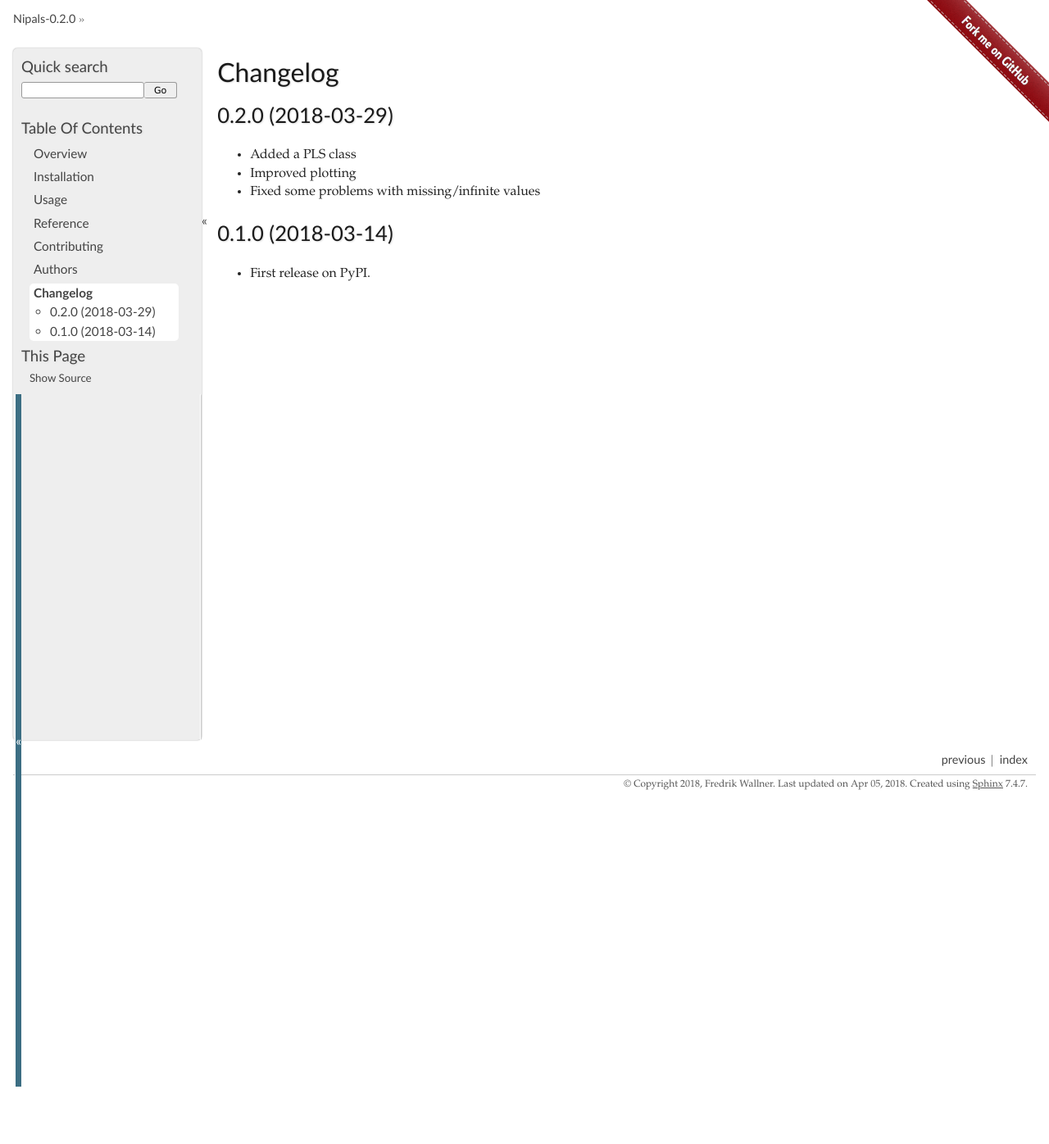
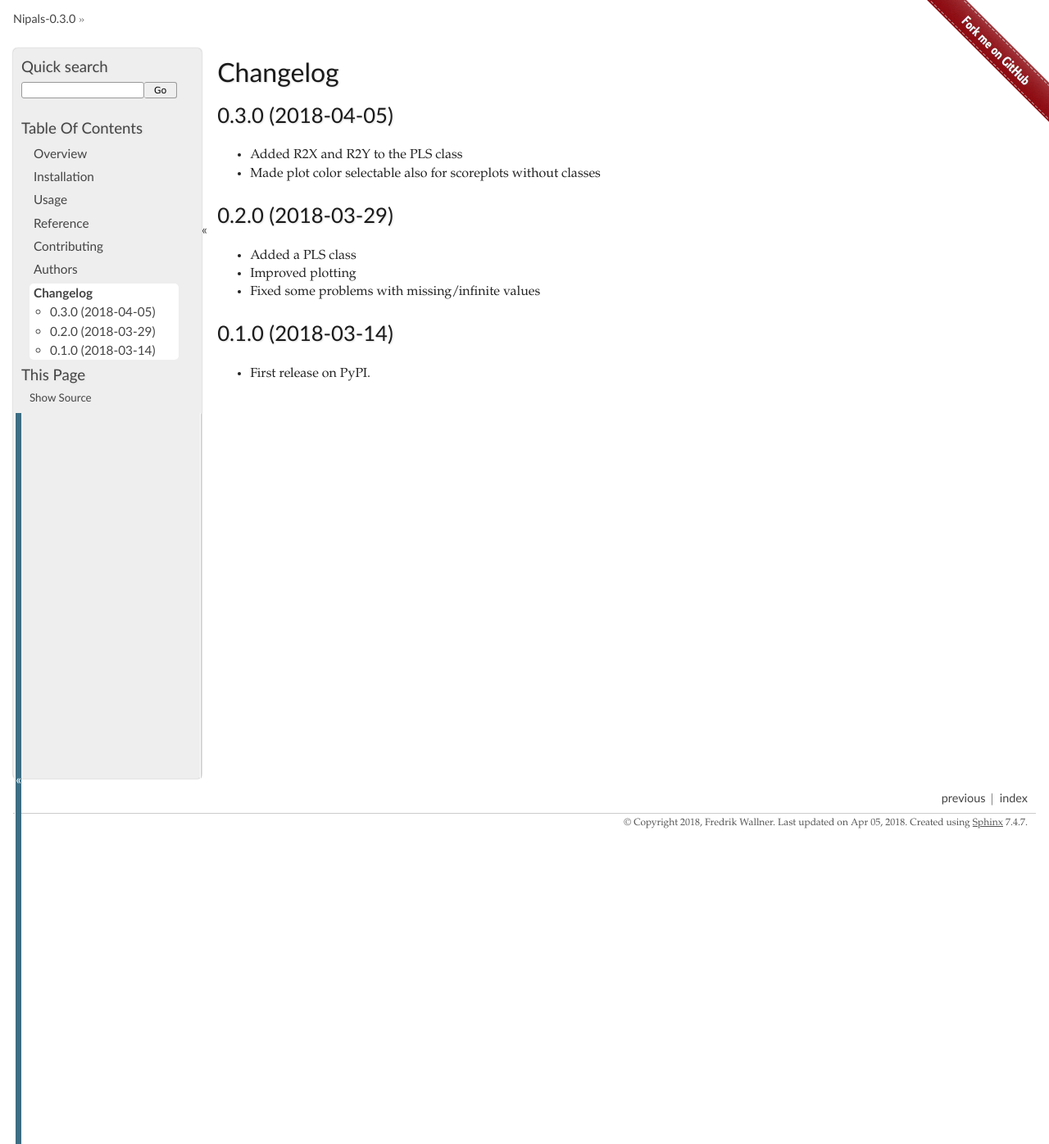
Before and after one commit to fredrikw/python-nipals, a Sphinx documentation site: the page built from docs/changelog.rst, in a window 1280 px wide. Shown: the whole page at 82% size. Built offline with Sphinx 7.4.7, drawn with Linux system fonts in a browser that asks for light colours; before the commit the page ends 1326 px from its top, so only the background shows below that.

Commit message:
Bumped version to 0.3.0

```diff
--- a/CHANGELOG.rst
+++ b/CHANGELOG.rst
@@ -1,6 +1,12 @@
 
 Changelog
 =========
+
+0.3.0 (2018-04-05)
+------------------
+
+* Added R2X and R2Y to the PLS class
+* Made plot color selectable also for scoreplots without classes
 
 0.2.0 (2018-03-29)
 ------------------
--- a/README.rst
+++ b/README.rst
@@ -40,9 +40,9 @@ Overview
     :alt: PyPI Package latest release
     :target: https://pypi.python.org/pypi/nipals
 
-.. |commits-since| image:: https://img.shields.io/github/commits-since/fredrikw/python-nipals/v0.2.0.svg
+.. |commits-since| image:: https://img.shields.io/github/commits-since/fredrikw/python-nipals/v0.3.0.svg
     :alt: Commits since latest release
-    :target: https://github.com/fredrikw/python-nipals/compare/v0.2.0...master
+    :target: https://github.com/fredrikw/python-nipals/compare/v0.3.0...master
 
 .. |wheel| image:: https://img.shields.io/pypi/wheel/nipals.svg
     :alt: PyPI Wheel
--- a/docs/conf.py
+++ b/docs/conf.py
@@ -26,7 +26,7 @@ project = 'Nipals'
 year = '2018'
 author = 'Fredrik Wallner'
 copyright = '{0}, {1}'.format(year, author)
-version = release = '0.2.0'
+version = release = '0.3.0'
 
 pygments_style = 'trac'
 templates_path = ['.']
--- a/setup.py
+++ b/setup.py
@@ -24,7 +24,7 @@ def read(*names, **kwargs):
 
 setup(
     name='nipals',
-    version='0.2.0',
+    version='0.3.0',
     license='MIT license',
     description='A module for calculation of PCA with the NIPALS algorithm',
     long_description='%s\n%s' % (
--- a/src/nipals/__init__.py
+++ b/src/nipals/__init__.py
@@ -1 +1 @@
-__version__ = '0.2.0'
+__version__ = '0.3.0'
```
Also changed, not shown: .bumpversion.cfg.
